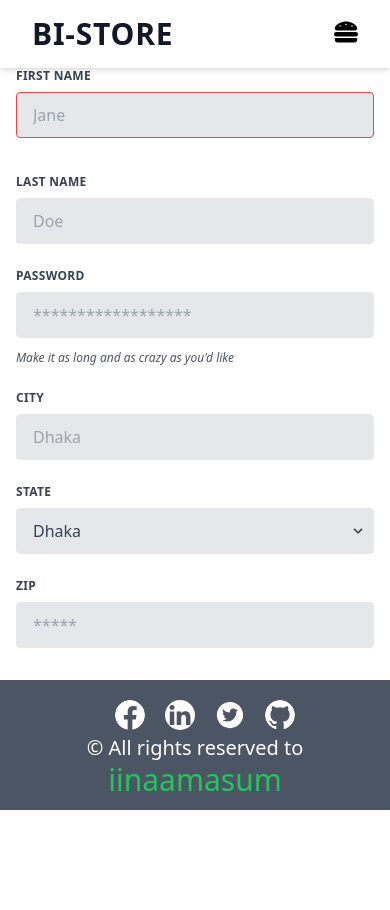
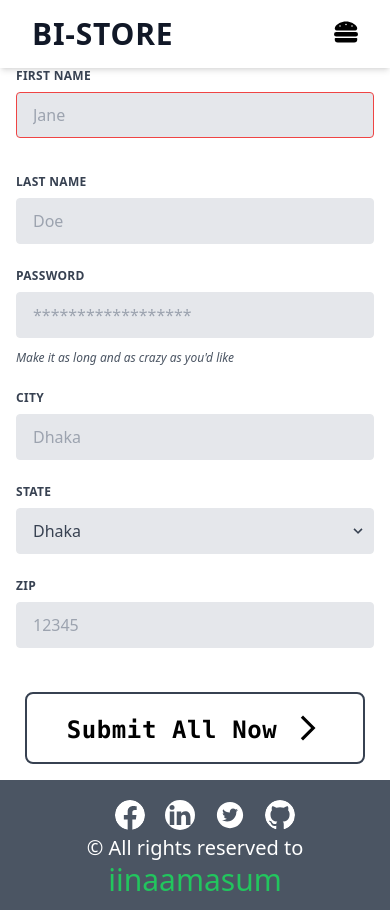
Before and after one commit to iinaamasum/bi-store, a React (Create React App) app: page /about in a window 390 px wide. Before the commit the page ends 844 px from the top, so only its background shows below. Built offline with nearby package versions, Linux system fonts and the light colour scheme.

Commit message:
button added and optimize responsiveness

```diff
--- a/src/components/About/About.js
+++ b/src/components/About/About.js
@@ -1,4 +1,5 @@
 import React from 'react';
+import { MdArrowForwardIos } from 'react-icons/md';
 import './About.css';
 
 const About = () => {
@@ -107,9 +108,17 @@ const About = () => {
               className="appearance-none block w-full bg-gray-200 text-gray-700 border border-gray-200 rounded py-3 px-4 leading-tight focus:outline-none focus:bg-white focus:border-gray-500"
               id="grid-zip"
               type="text"
-              placeholder="*****"
+              placeholder="12345"
             />
           </div>
+        </div>
+        <div className="text-center mb-4 sm:mb-2">
+          <button className="border-2 border-gray-700 rounded-lg mt-3 px-10 py-4 hover:bg-gray-700 hover:text-white transition-all duration-500 ease-in-out text-center">
+            <span className="text-2xl tracking-wide font-mono font-semibold inline-flex items-center">
+              <span className="pt-1">Submit All Now</span>
+              <MdArrowForwardIos className="ml-4" size={30} />
+            </span>
+          </button>
         </div>
       </div>
     </div>
```
